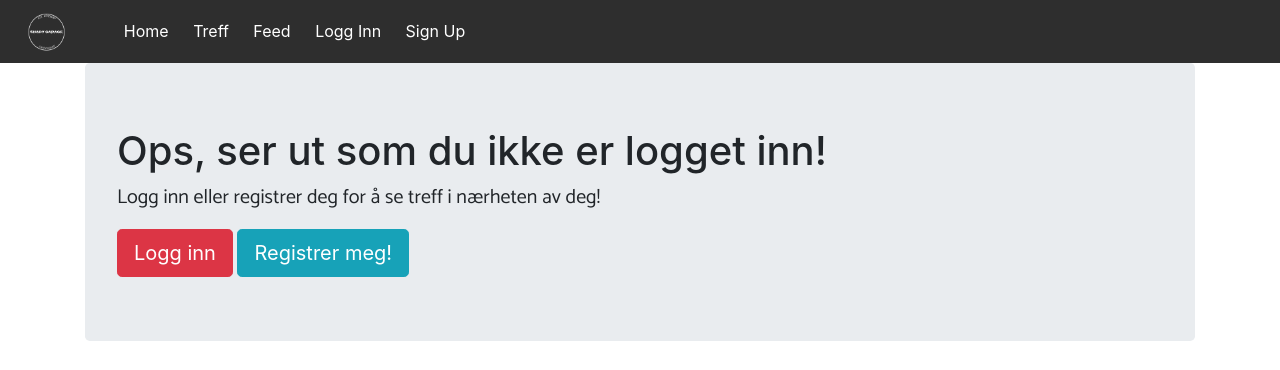
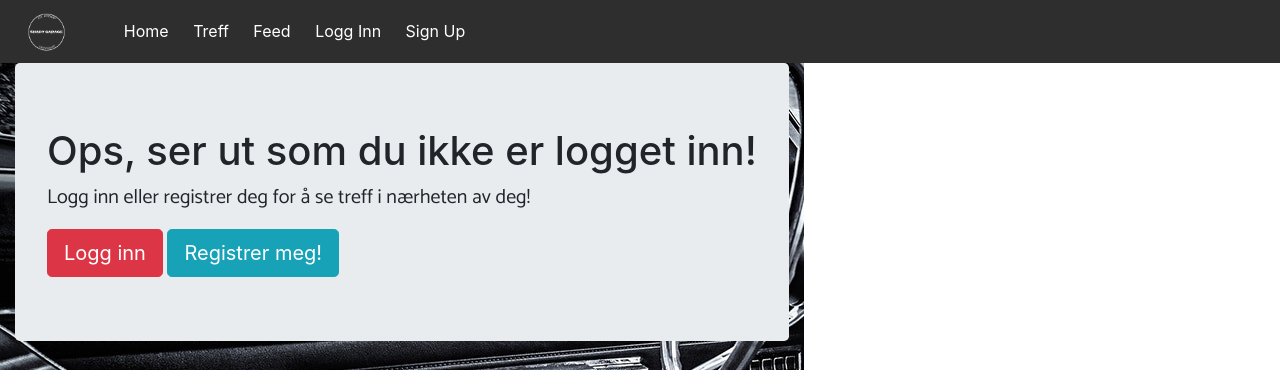
Before and after one commit to arunsangha/Shady-Garage, a Django app: page /meets/ in a window 1280 px wide. Shown: the top 370 px of the page. Run offline with Django 3.2, Linux system fonts and the light colour scheme; data comes from the database, SQL or seed files in the repository; data that the repository does not hold is empty; some libraries are stand-ins or nearby versions.

Commit message:
Ikke noe bakgrunnsbilde på meets list på mobil

```diff
--- a/ShadyGarage/meets/templates/meets/meets_list.html
+++ b/ShadyGarage/meets/templates/meets/meets_list.html
@@ -2,18 +2,10 @@
 {% load staticfiles %}
 {% block title %} Shady Meets {% endblock %}
 {% block body %}
-
+<div class="meet-list-background">
 {% if user.is_authenticated %}
 
-<style>
-  body{
-    background-image: url({%static 'images/interior.jpeg'%});
-    background-repeat:no-repeat;
-    background-attachment: fixed;
-  }
-</style>
 
-<!--<div class="background_meets_list"></div>-->
   <div class="meet-search-container">
     <a class="btn btn-info btn-custom" href="{%url 'meets:create_meet'%}" role="button">Opprett treff! </a>
     <a class="btn btn-info btn-custom" href="{%url 'meets:meets_markers'%}" role="button">Se kart!</a>
@@ -44,6 +36,9 @@
       <div id ="gif" align="center">
       <iframe src="https://giphy.com/embed/rUwbpQKelwneM" width="100%" height="270" frameBorder="0" class="giphy-embed" allowFullScreen></iframe><p><a href="https://giphy.com/gifs/day-perfect-burnout-rUwbpQKelwneM"></a>
       </div>
+  </div>
+
+
 </div>
 {% endif %}
 {% endblock %}
--- a/ShadyGarage/static/css/style.css
+++ b/ShadyGarage/static/css/style.css
@@ -266,7 +266,18 @@ h1,h2,h3,h4,h5,h6{
   width: 80%;
 
 }
+.meet-list-background{
+  position: absolute;
+  background-image: url('../images/interior.jpeg');
+  background-repeat:no-repeat;
+  background-attachment: fixed;
+}
 
+@media only screen and (max-width: 480px){
+  .meet-list-background{
+    background-image:none;
+  }
+}
 .meet-list-container{
   display: flex;
   flex-wrap: wrap;
@@ -275,7 +286,7 @@ h1,h2,h3,h4,h5,h6{
   width: 90%;
   margin: 50px auto;
 }
-/*background-image: url("../images/burning.jpg");*/
+
 .meet-card-container{
   display: flex;
 
@@ -572,7 +583,9 @@ h1,h2,h3,h4,h5,h6{
 /*
     Post List
 */
-
+#commentModal{
+  top:200px;
+}
 
 .post-list-container{
   display: flex;
```
Lines whose indentation alone changed are shown as unchanged.
